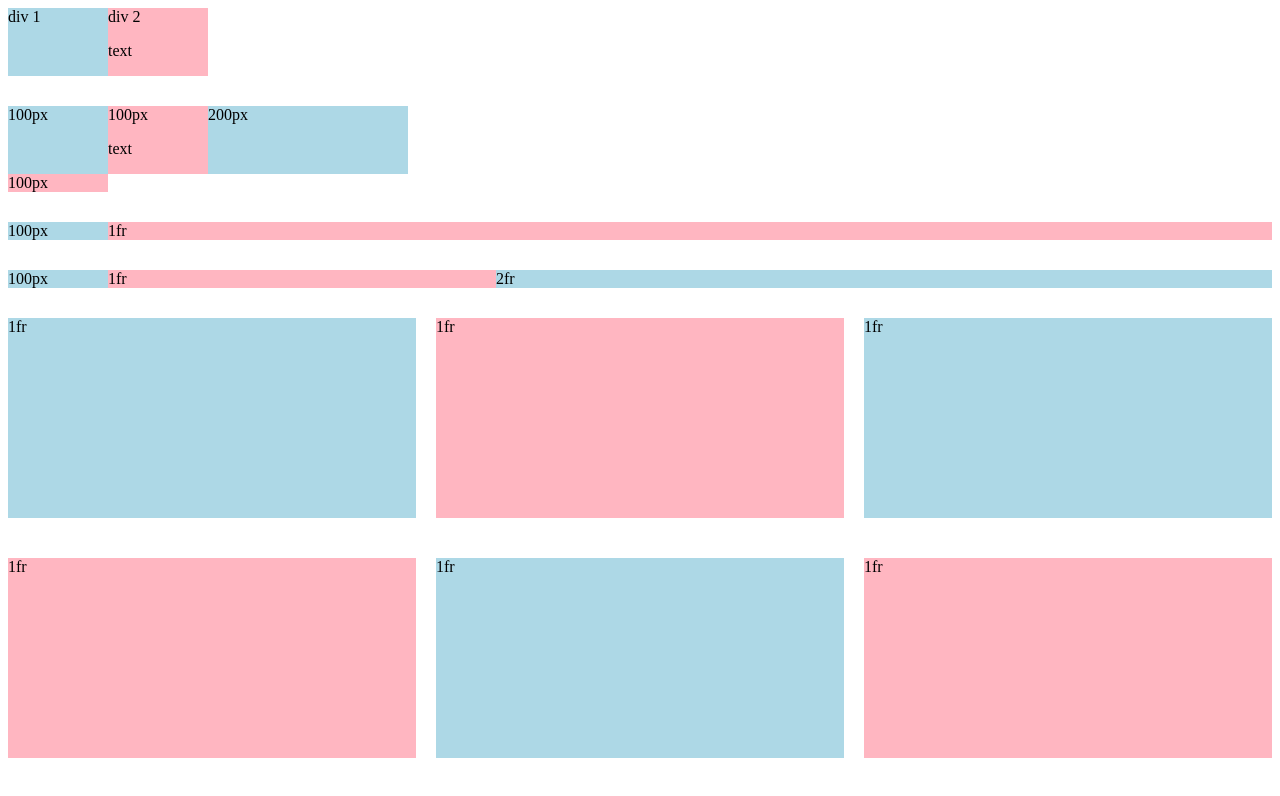
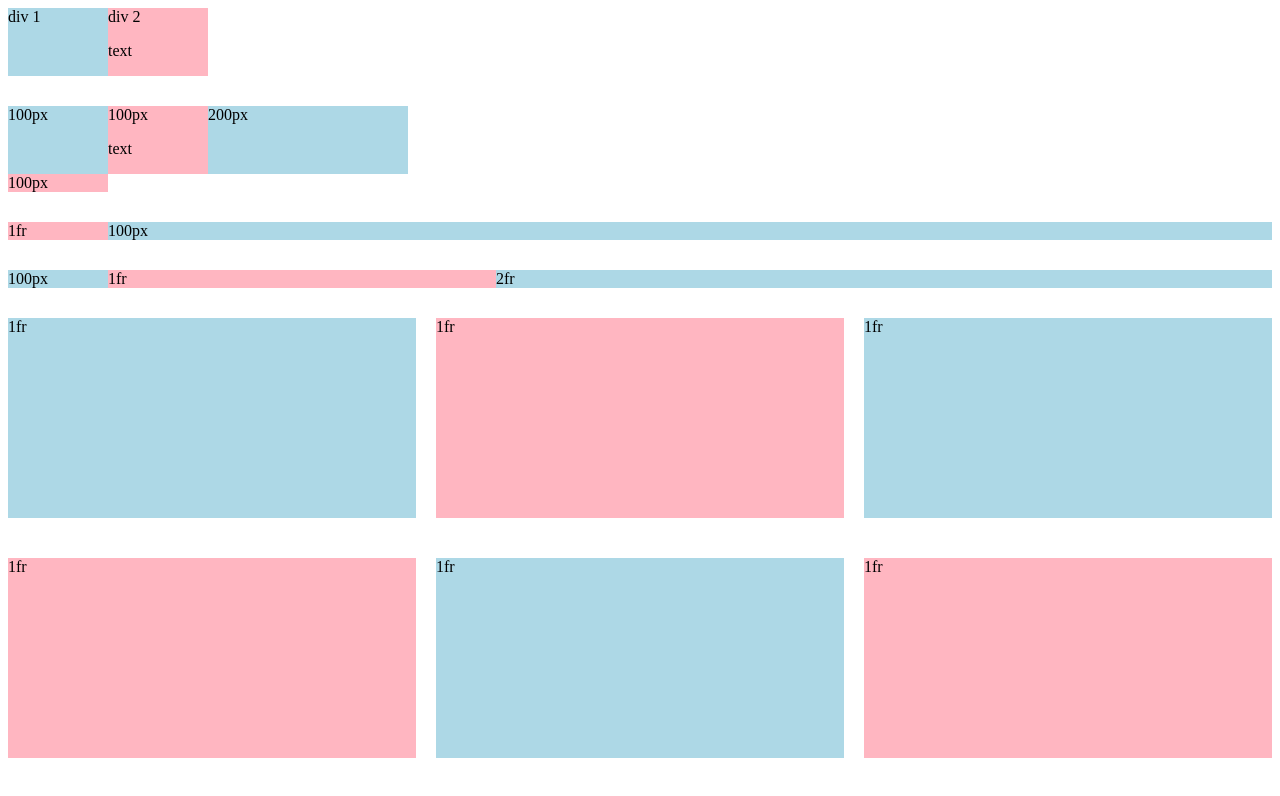
Before and after one commit to nahomjc/youtube.com, a plain HTML site: page grid.html in a window 1280 px wide. Shown: the top 796 px of the page. Drawn offline with Linux system fonts and the light colour scheme.

Commit message:
Update grid.html

```diff
--- a/grid.html
+++ b/grid.html
@@ -28,8 +28,8 @@
       display: grid;
       grid-template-columns: 100px 1fr;
     ">
-      <div style="background-color: lightblue;">100px</div>
-      <div style="background-color: lightpink;">1fr</div>
+
+      <div style="background-color: lightpink;">1fr</div><div style="background-color: lightblue;">100px</div>
     </div>
 
     <div style="
```
